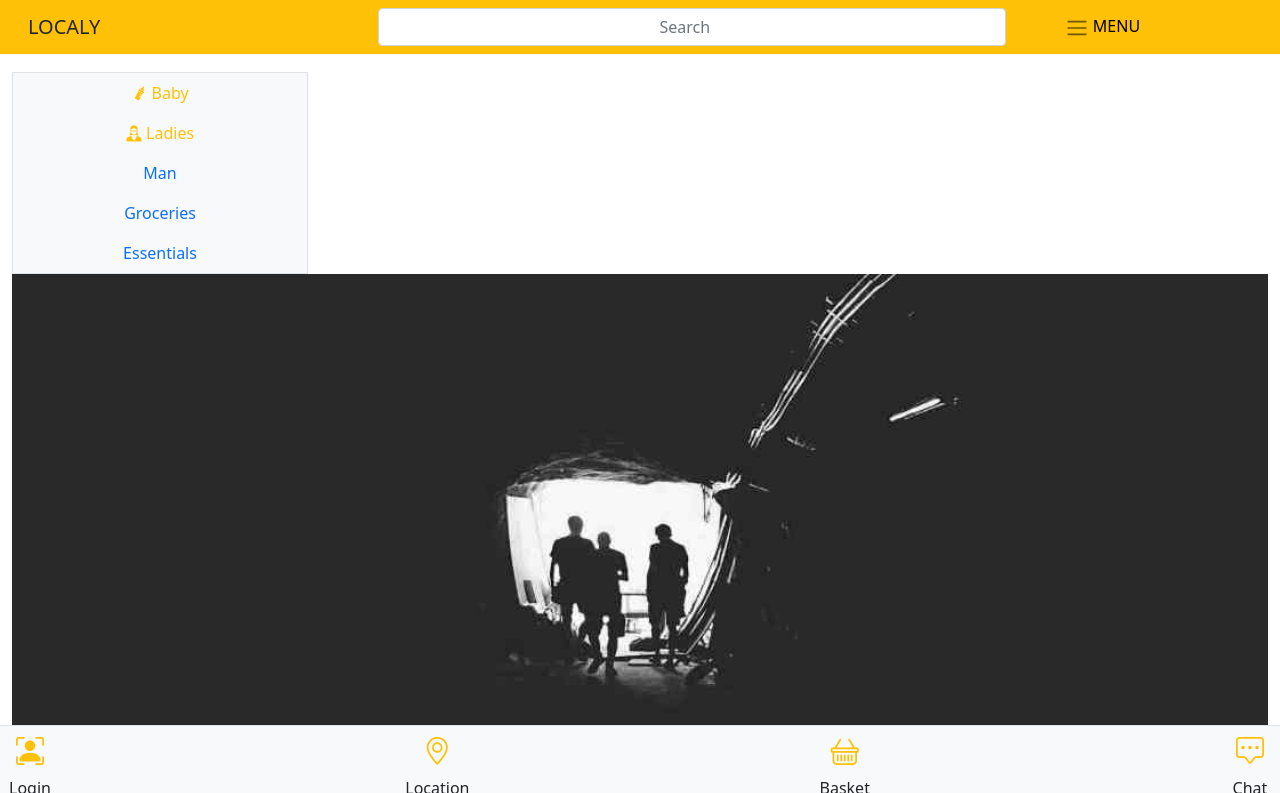
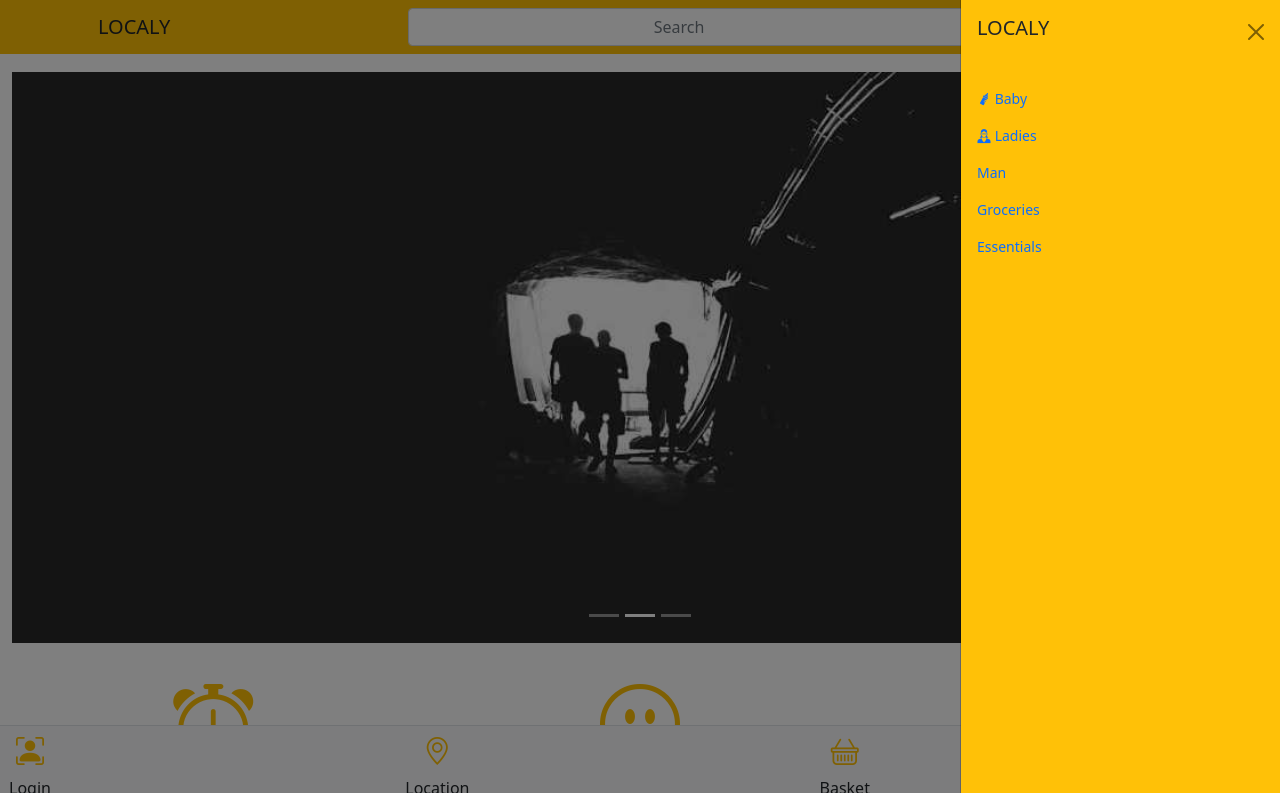
Before and after one commit to ZahedAlam/LOCALSTATIC, a website: page index.html in a window 1280 px wide. Both pictures are taken after a click on the button "MENU". Shown: the top 793 px of the page. Drawn offline with nearby package versions, Linux system fonts and the light colour scheme.

Commit message:
top menu offcanvas fixed

```diff
--- a/index.html
+++ b/index.html
@@ -17,18 +17,18 @@
     <header>
       <!-- Fixed navbar -->
       <nav class="navbar navbar-expand-lg navbar-light fixed-top bg-warning">
-        <div class="container-fluid">
+        <div class="container">
 
           <div class="col-3">
-            <a class="navbar-brand text-dark px-3" href="#">LOCALY</a>
+            <a class="navbar-brand text-dark px-md-3" href="#">LOCALY</a>
           </div>
           <div class="col-6">
-            <form class="w-100">
+            <form class="w-auto">
               <input type="search" class="form-control  text-center" placeholder="Search" aria-label="Search">
             </form>
           </div>
           <div class="col-2" >
-            <button class="bg-warning border-0" type="button" data-bs-toggle="collapse" data-bs-target="#navmenu">
+            <button class="bg-warning border-0" type="button" data-bs-toggle="offcanvas" data-bs-target="#offcanvasRight">
             <span class="navbar-toggler-icon pt-3"></span>  MENU
             </button>
           </div>
@@ -42,15 +42,6 @@
       <div class=" pt-4 mt-5">
         <div class="row">
           <div class="col-3">
-            <div class="collapse navbar-collapse" id="navmenu">
-              <ul class="navbar-nav border text-center bg-light">
-                <li class="nav-item"><a href="#" class="nav-link text-warning"><i class="icofont-baby-food"></i> Baby</a></li>
-                <li class="nav-item"><a href="#" class="nav-link text-warning"><i class="icofont-woman-in-glasses"></i> Ladies</a></li>
-                <li class="nav-item"><a href="#" class="nav-link">Man</a></li>
-                <li class="nav-item"><a href="#" class="nav-link">Groceries</a></li>
-                <li class="nav-item"><a href="#" class="nav-link">Essentials</a></li>
-              </ul>
-            </div>
           </div>
           <div class="col-7"></div>
           <div class="col-2">
@@ -59,6 +50,21 @@
                 <li class="nav-item"><a href="#" class="nav-link">Cart</a></li>
                 <li class="nav-item"><a href="#" class="nav-link">Login</a></li>
               </ul>
+            </div>
+            <div class="w-25 offcanvas offcanvas-end bg-warning tabindex="-1" id="offcanvasRight" aria-labelledby="offcanvasRightLabel">
+              <div class="offcanvas-header">
+                <h5 id="offcanvasRightLabel text-uppercase text-warning">LOCALY</h5>
+                <button type="button" class="btn-close text-reset" data-bs-dismiss="offcanvas" aria-label="Close"></button>
+              </div>
+              <div class="offcanvas-body small">
+                <ul class="navbar-nav text-start">
+                  <li class="nav-item"><a href="#" class="nav-link"><i class="icofont-baby-food"></i> Baby</a></li>
+                  <li class="nav-item"><a href="#" class="nav-link"><i class="icofont-woman-in-glasses"></i> Ladies</a></li>
+                  <li class="nav-item"><a href="#" class="nav-link">Man</a></li>
+                  <li class="nav-item"><a href="#" class="nav-link">Groceries</a></li>
+                  <li class="nav-item"><a href="#" class="nav-link">Essentials</a></li>
+                </ul>
+              </div>
             </div>
           </div>
         </div>
@@ -97,7 +103,7 @@
         </div>
 
         <!-- Top There Cards Goes Here  -->
-        <div class="row mt-5">
+        <!-- <div class="row mt-5">
           <div class="col-4">
             <div class="card h-100">
               <div class="card-body text-center">
@@ -128,10 +134,22 @@
               </div>
             </div>
           </div>
+        </div> -->
+
+        <div class="row my-2 py-4 text-center">
+          <div class="col">
+            <div class=""><i class="bi bi-alarm display-1 text-warning"></i> <br> <br> <span class="text-uppercase">Delivery On time</span></div>
+          </div>
+          <div class="col">
+            <div class=""><i class="bi bi-emoji-smile display-1 text-warning"></i> <br> <br> <span class="text-uppercase">Happy Client</span></div>
+          </div>
+          <div class="col">
+            <div class=""><i class="bi bi-shield-check display-1 text-warning"></i> <br> <br> <span class="text-uppercase">Best Quality</span></div>
+          </div>
         </div>
 
         <!-- Product Offers Carousal  -->
-        <div class="row mt-5 pt-5">
+        <div class="row mt-3 pt-3">
           <div id="carouselProductOffer" class="carousel slide" data-bs-ride="carousel">
             <div class="carousel-inner">
                     <!-- First 4 product  -->
```
